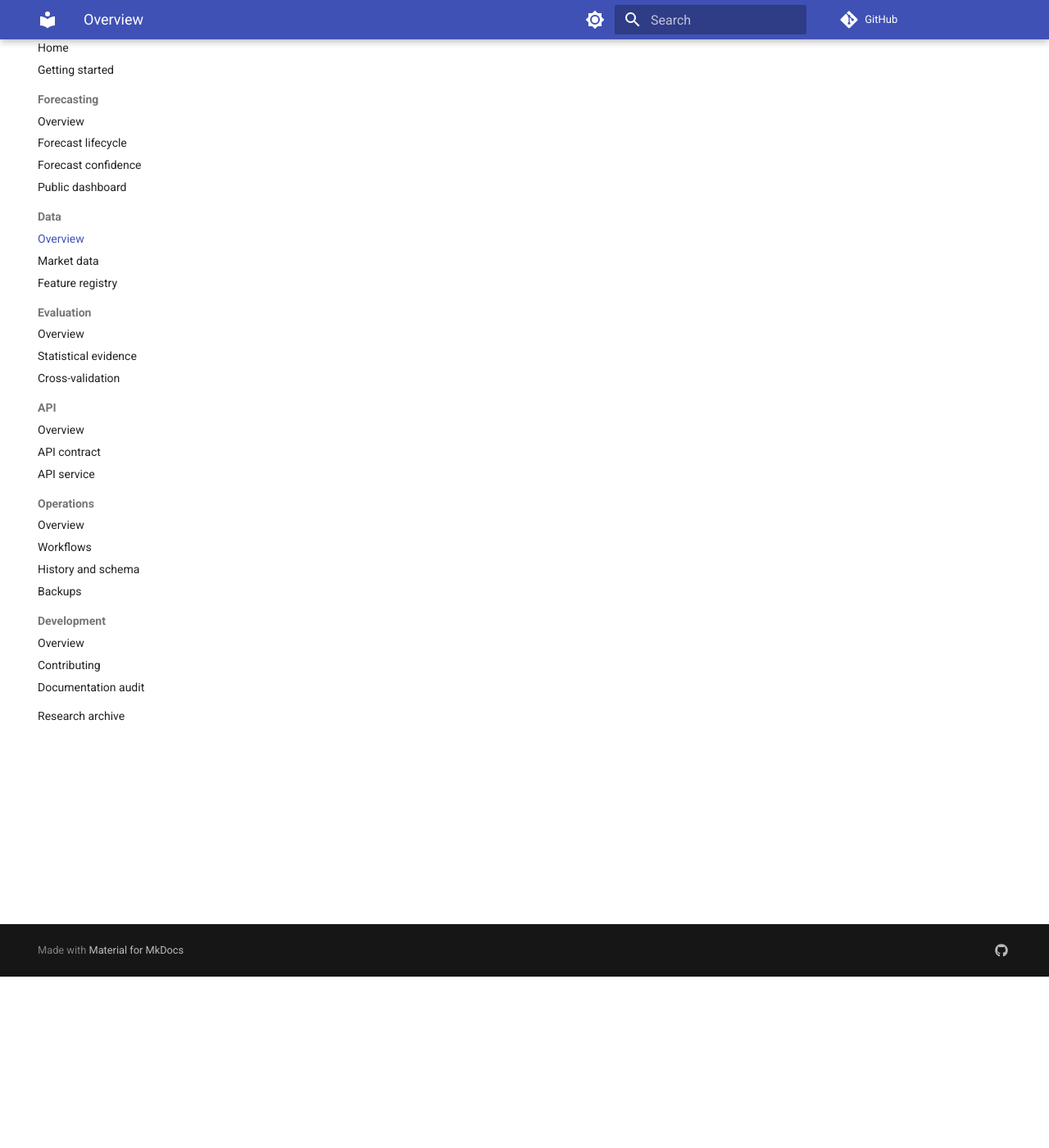
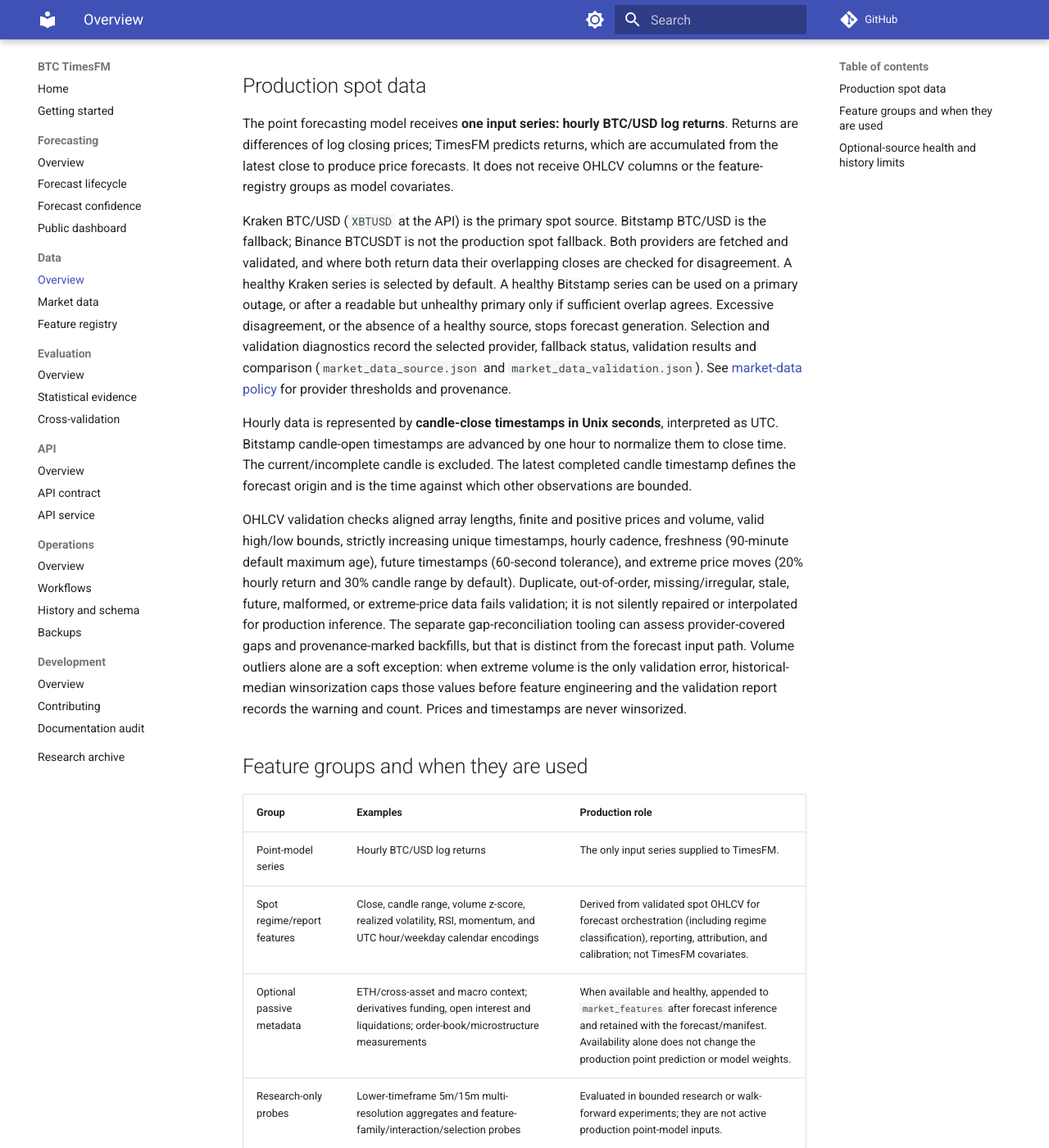
Before and after one commit to jpfelgueiras/btc-timesfm, an MkDocs documentation site: the page built from docs/data.md, in a window 1280 px wide and 1400 px high, scrolled down 209 px. Shown: the whole window at 82% size. Built offline with MkDocs 1.6.1 and Material for MkDocs 9.7.7, drawn with Linux system fonts in a browser that asks for light colours; comment, search, counter and statistics services are not loaded; some of the changed text lies outside the part shown.

Commit message:
docs: explain active market data and feature groups (#361) (#384)
* docs: explain market data and feature groups

* docs: correct market data fallback policy

````diff
--- a/docs/data.md
+++ b/docs/data.md
@@ -1,5 +1,90 @@
 # Data
 
-Read about [market data inputs](MARKET_DATA.md) and the [feature registry](FEATURE_REGISTRY.md).
-Provider availability, freshness, validation, and fallback behavior are part
-of the data pipeline.
+This page summarizes the production data path and distinguishes model inputs from
+context recorded alongside a forecast and from research-only feature proposals.
+Detailed provider and feature-family guides are linked below.
+
+## Production spot data
+
+The point forecasting model receives **one input series: hourly BTC/USD log
+returns**. Returns are differences of log closing prices; TimesFM predicts
+returns, which are accumulated from the latest close to produce price forecasts.
+It does not receive OHLCV columns or the feature-registry groups as model
+covariates.
+
+Kraken BTC/USD (`XBTUSD` at the API) is the primary spot source. Bitstamp BTC/USD
+is the fallback; Binance BTCUSDT is not the production spot fallback. Both
+providers are fetched and validated, and where both return data their overlapping
+closes are checked for disagreement. A healthy Kraken series is selected by
+default. A healthy Bitstamp series can be used on a primary outage, or after a
+readable but unhealthy primary only if sufficient overlap agrees. Excessive
+disagreement, or the absence of a healthy source, stops forecast generation.
+Selection and validation diagnostics record the selected provider, fallback
+status, validation results and comparison (`market_data_source.json` and
+`market_data_validation.json`). See [market-data policy](MARKET_DATA.md) for
+provider thresholds and provenance.
+
+Hourly data is represented by **candle-close timestamps in Unix seconds**,
+interpreted as UTC. Bitstamp candle-open timestamps are advanced by one hour to
+normalize them to close time. The current/incomplete candle is excluded. The
+latest completed candle timestamp defines the forecast origin and is the time
+against which other observations are bounded.
+
+OHLCV validation checks aligned array lengths, finite and positive prices and
+volume, valid high/low bounds, strictly increasing unique timestamps, hourly
+cadence, freshness (90-minute default maximum age), future timestamps (60-second
+tolerance), and extreme price moves (20% hourly return and 30% candle range by
+default). Duplicate, out-of-order, missing/irregular, stale, future, malformed,
+or extreme-price data fails validation; it is not silently repaired or
+interpolated for production inference. The separate gap-reconciliation tooling
+can assess provider-covered gaps and provenance-marked backfills, but that is
+distinct from the forecast input path. Volume outliers alone are a soft
+exception: when extreme volume is the only validation error, historical-median
+winsorization caps those values before feature engineering and the validation
+report records the warning and count. Prices and timestamps are never winsorized.
+
+## Feature groups and when they are used
+
+| Group | Examples | Production role |
+| --- | --- | --- |
+| Point-model series | Hourly BTC/USD log returns | The only input series supplied to TimesFM. |
+| Spot regime/report features | Close, candle range, volume z-score, realized volatility, RSI, momentum, and UTC hour/weekday calendar encodings | Derived from validated spot OHLCV for forecast orchestration (including regime classification), reporting, attribution, and calibration; not TimesFM covariates. |
+| Optional passive metadata | ETH/cross-asset and macro context; derivatives funding, open interest and liquidations; order-book/microstructure measurements | When available and healthy, appended to `market_features` after forecast inference and retained with the forecast/manifest. Availability alone does not change the production point prediction or model weights. |
+| Research-only probes | Lower-timeframe 5m/15m multi-resolution aggregates and feature-family/interaction/selection probes | Evaluated in bounded research or walk-forward experiments; they are not active production point-model inputs. |
+
+The [feature registry](FEATURE_REGISTRY.md) defines names and lineage for market,
+derivatives, microstructure and cross-asset metadata. It is a recording and
+reproducibility contract, not a declaration that every registered feature is
+fed to the point model. See the detailed [derivatives](DERIVATIVES_SIGNALS.md),
+[cross-asset](CROSS_ASSET_SIGNALS.md), [microstructure](MICROSTRUCTURE_SIGNALS.md),
+and [multi-resolution research](MULTI_RESOLUTION.md) guides.
+
+## Optional-source health and history limits
+
+Derivatives, cross-asset/macro and microstructure sources are fallible. Health
+checks compare capture age with the forecast origin (default optional-source
+maximum age 2.5 hours), check missing-feature completeness, and detect changed
+same-origin snapshots. Stale, incomplete or revised sources are quarantined;
+provider disagreement can also quarantine market data. Quarantined feature
+groups are excluded while a valid spot forecast can continue. The CLI records
+source status, freshness, fallback, quarantine reasons and exclusions in
+`source_health.json` and the forecast output.
+
+Optional snapshots are retained under `.state/optional_source_retention.json`
+for a bounded default of 168 hours and 336 records. This supports limited
+first-observed replay, not a full historical archive. Most external providers
+do not expose point-in-time vintages or historical order books, so old external
+values cannot generally be reconstructed as they were known at each past
+forecast origin. Retention is prospective and short-lived; it does not provide
+robust long-run point-in-time backtesting or establish incremental predictive
+value. Feature promotion requires separate, leakage-safe research evidence.
+
+The production entry point selects and validates spot data, fetches optional
+snapshots, evaluates health and retention, then runs forecast inference:
+
+```bash
+PYTHONPATH=src python -m btc_timesfm.cli.btc_forecast
+```
+
+For full CLI and operational details, see [getting started](getting-started.md)
+and [operations](operations.md).
````
Also changed, not shown: docs/MARKET_DATA.md (+6 -6 lines).
